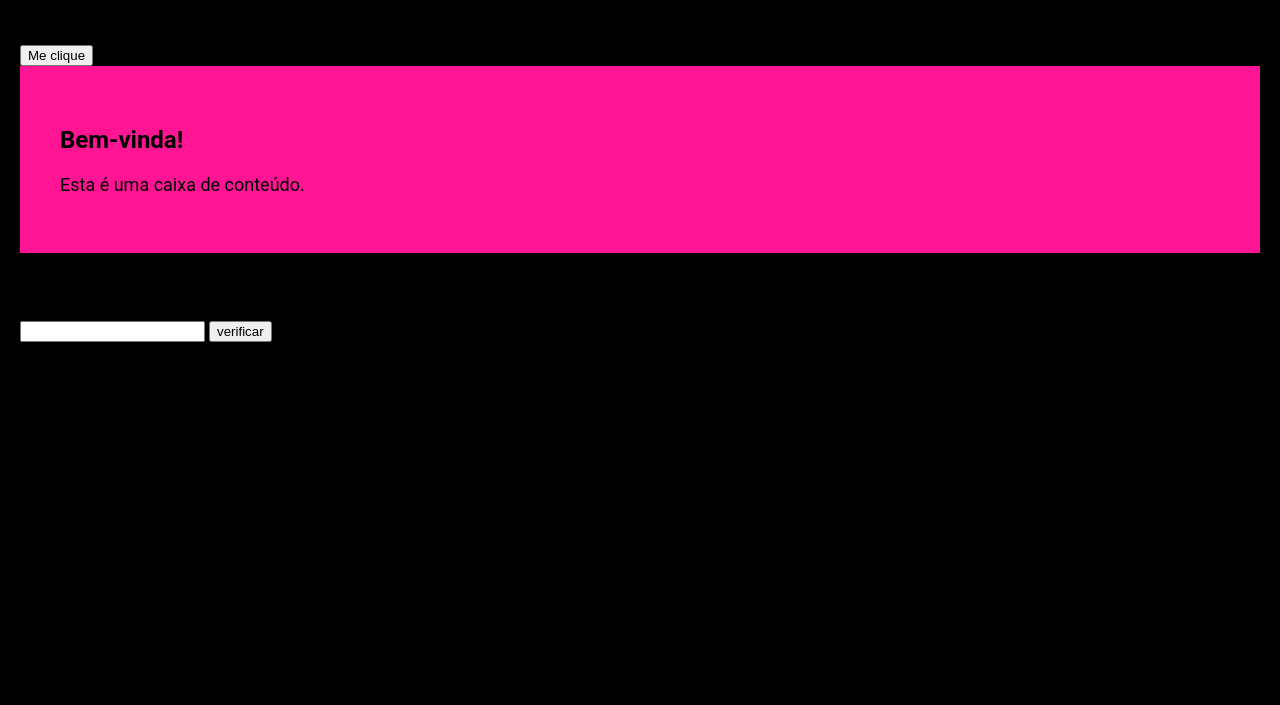
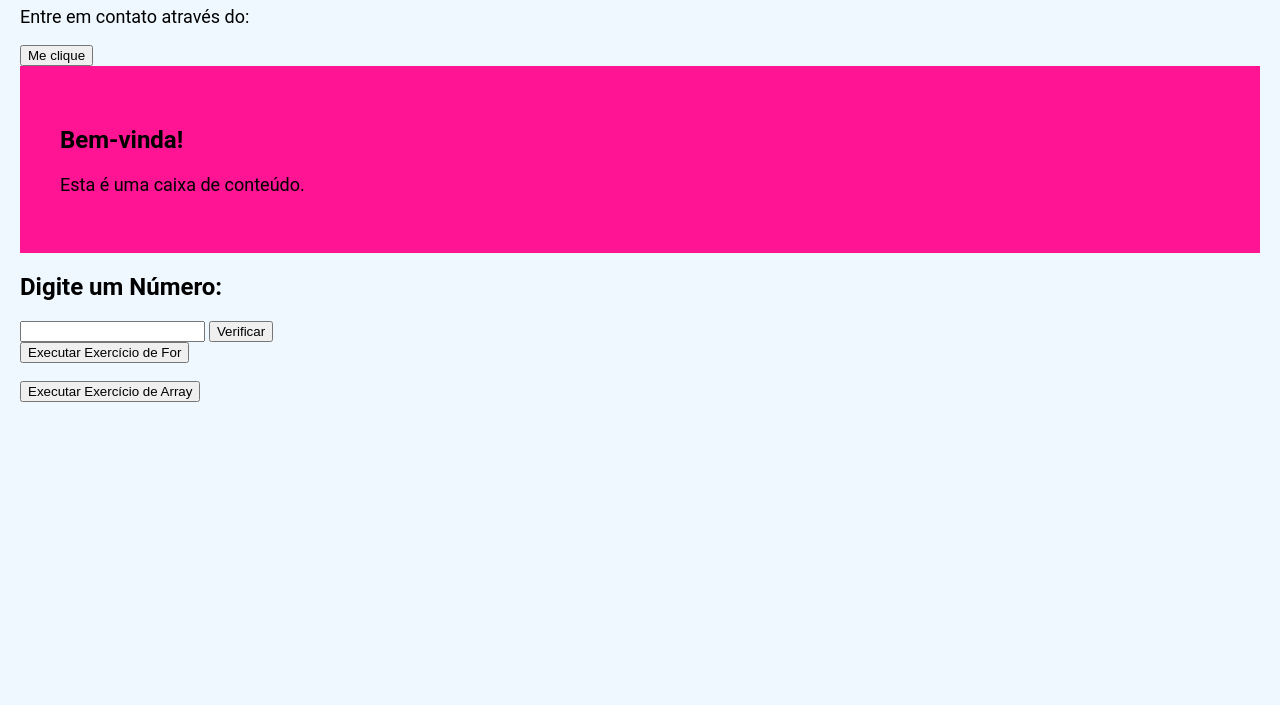
Before and after one commit to Manu2220/cursoProz, a plain HTML site: page index.html in a window 1280 px wide. Shown: the part 95-800 px from the top of the page. Drawn offline with Linux system fonts and the light colour scheme.

Commit message:
subindo aula 07

```diff
--- a/index.html
+++ b/index.html
@@ -3,7 +3,7 @@
     <head>
         <meta charset="UTF-8">
         <meta http-equiv="X-UA-Compatible" content="IE=edge">
-        <meta name="site para curso proz" content="recife, tecnologia, curso recife, tecnologia para mulheres">
+        <meta name="description" content="recife, tecnologia, curso recife, tecnologia para mulheres">
         <title>Minha Primeira Página</title>
         <link rel="stylesheet" href="style.css">
     </head>
@@ -11,24 +11,34 @@
         <header>
             <h1>Bem-vinda ao meu site!</h1>
         </header>
+
         <main>
 
-        </main>
         <p>Entre em contato através do:</p>
-            <a href="https://www.google.com">
+        <a href="https://www.google.com">
                 <button onclick="mostrarMensagem()">Me clique</button>
                 </a>
                 <div class="caixa">
                     <h2>Bem-vinda!</h2>
                     <p>Esta é uma caixa de conteúdo.</p>
                     </div>
+
                     <div>
                         <h2>Digite um Número:</h2>
                         <input type="number" id="numero">
-                        <button onclick="verificarNumero()">verificar</button>
-                        <div id=" resultado"></div>
+                        <button onclick="verificarNumero()" >Verificar</button>
+                        <div id="resultado"></div>
+
+                    <div>
+                    <button onclick="executarFor()">Executar Exercício de For</button>
+                    <p id="saida"></p>
                     </div>
 
-    </body>
+                    <button onclick="executarArray()">Executar Exercício de Array</button>
+                    <p id="saida"></p>
+                    </div>
+
+                </main>
+     </body>
     <script src="script.js"></script>
 </html>
--- a/script.js
+++ b/script.js
@@ -3,20 +3,40 @@ function mostrarMensagem() {
         }
 
         function verificarNumero() {
-            let nomero = document.getElementById(número).value;
+            let numero = document.getElementById(numero).value;
             numero = Number(numero);
             let mensagem = "";
 
-            if (numero >0) {
+            if (numero > 0) {
                 mensagem = "0 número é positivo.";
-            }
-            else if (numero < 0) {
+            } else if (numero < 0) {
                 mensagem = "o número é negativo.";
-            }
-            else {
+            } else {
                 mensagem = "o número é zero.";
             }
 
-            document.getElementById("esultado").innerText = mensagem;
+            document.getElementById("resultado").innerText = mensagem;
 
         }
+
+function executarFor() {
+    let resultado = "Número pares de 0 a 10:";
+    for (let i = 0; i <= 10; i++) {
+      if(i % 2 === 0) {
+        resultado += i + " ";
+
+    }
+}
+    document.getElementById("saida").textContent = resultado;
+}
+
+function executarArray() {
+    let nomes = ["Manu", "Samira", "Andreia", "Ana"];
+    let resultado ="Lista de Alunas";
+
+    for (let i = 0; i < nomes.length; i++) {
+        resultado += nomes[i]
+    }
+    document.getElementById("saida").textContent = resultado;
+
+}
--- a/style.css
+++ b/style.css
@@ -1,6 +1,6 @@
 body {
     font-family: 'roboto', sans-serif;
-    background-color:black;
+    background-color:aliceblue ;
     color:black;
     margin:0;
     padding: 20px;
```
